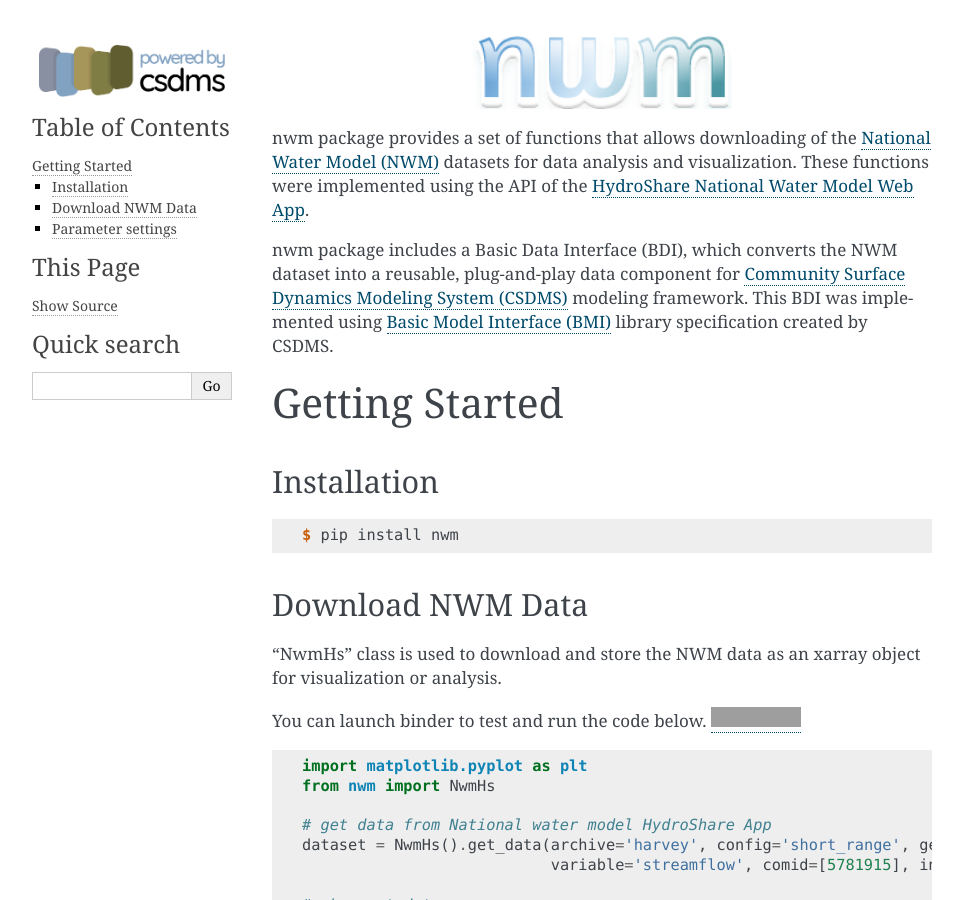
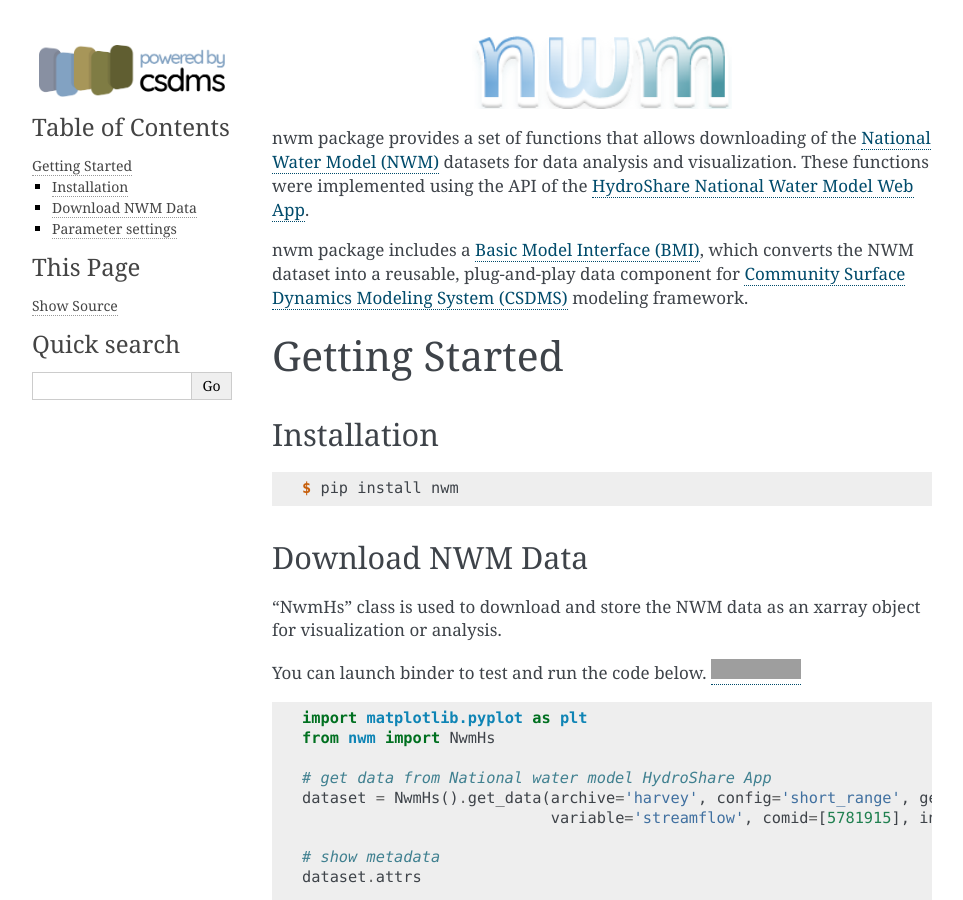
Before and after one commit to gantian127/nwm, a Sphinx documentation site: the page built from docs/source/index.rst, in a window 1280 px wide and 900 px high. Shown: the whole window, without its empty margins (148-1111 px from the left). Built offline with Sphinx 7.4.7, drawn with Linux system fonts in a browser that asks for light colours; grey boxes are pictures that could not be loaded.

Commit message:
docs: remove BDI term

```diff
--- a/docs/source/index.rst
+++ b/docs/source/index.rst
@@ -10,11 +10,9 @@
 These functions were implemented using the API of the
 `HydroShare National Water Model Web App <https://hs-apps.hydroshare.org/apps/nwm-forecasts/>`_.
 
-nwm package includes a Basic Data Interface (BDI),
+nwm package includes a `Basic Model Interface (BMI) <https://bmi.readthedocs.io/en/latest/>`_,
 which converts the NWM dataset into a reusable, plug-and-play data component for
 `Community Surface Dynamics Modeling System (CSDMS) <https://csdms.colorado.edu/wiki/Main_Page>`_ modeling framework.
-This BDI was implemented using `Basic Model Interface (BMI) <https://bmi.readthedocs.io/en/latest/>`_
-library specification created by CSDMS.
 
 
 Getting Started
```
Also changed, not shown: 2 other files.
